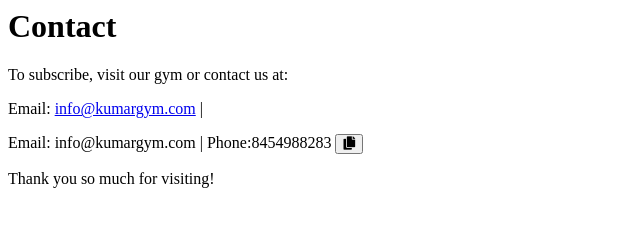
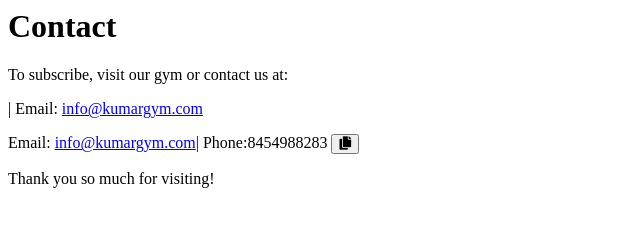
Before and after one commit to arbaaznitz/gym2, a plain HTML site: page contact.html in a window 1280 px wide. Shown: the whole page, without its empty margins (0-640 px from the left). Drawn offline with Linux system fonts and the light colour scheme.

Commit message:
Update contact.html

```diff
--- a/contact.html
+++ b/contact.html
@@ -1,10 +1,10 @@
 <h1>Contact</h1>
  <link rel="stylesheet" href="https://cdnjs.cloudflare.com/ajax/libs/font-awesome/5.15.3/css/all.min.css">
 <p>To subscribe, visit our gym or contact us at:</p>
-<p>Email: <a href="mailto:info@kumargym.com">info@kumargym.com</a> |
+<p> | Email: <a href="mailto:info@kumargym.com">info@kumargym.com</a>
         <body>
 
-            <p id="phoneNumber">Email: info@kumargym.com | Phone:8454988283 <button id="copyButton" onclick="copyPhoneNumber()">
+            <p id="phoneNumber">Email: <a href="mailto:info@kumargym.com">info@kumargym.com</a>| Phone:8454988283 <button id="copyButton" onclick="copyPhoneNumber()">
                 <i class="fas fa-copy"></i> <!-- Copy Icon from Font Awesome -->
             </button>
 
```
